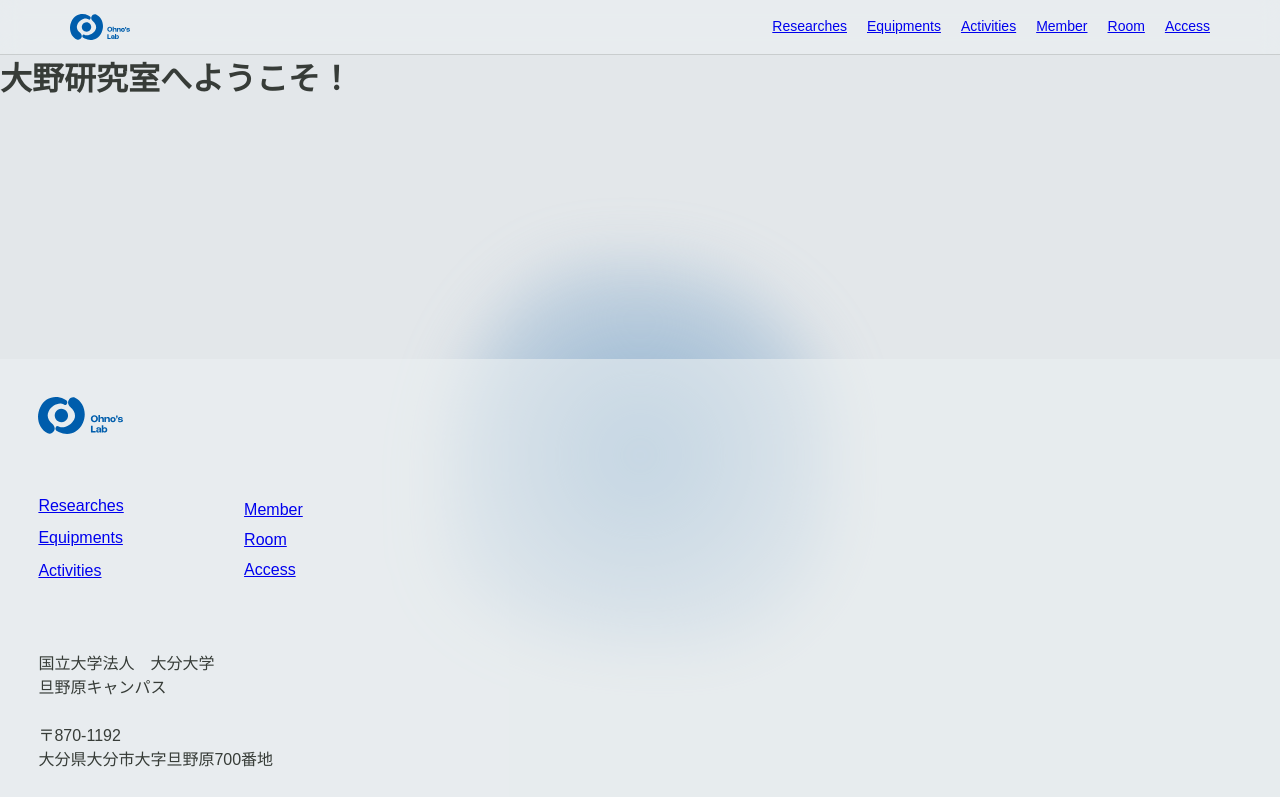
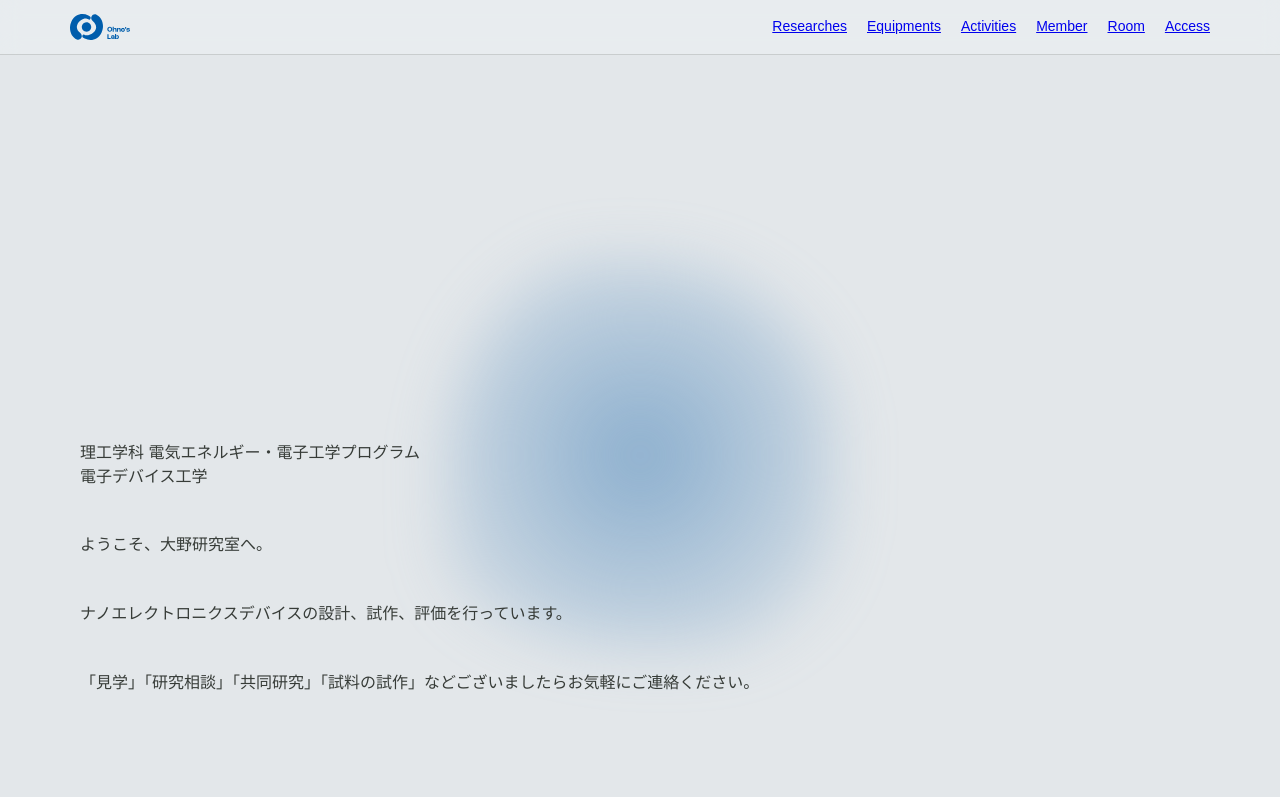
Before and after one commit to svertkatter/ohnolab3, a Nuxt app: page / in a window 1280 px wide. Shown: the top 797 px of the page. Built offline with nearby package versions, Linux system fonts and the light colour scheme; a web font is replaced by a local one.

Commit message:
feat: :sparkles: トップページの追加

```diff
--- a/assets/css/style.css
+++ b/assets/css/style.css
@@ -63,6 +63,30 @@ li{
 
 .header .list li {
     margin-left: 20px;
+}
+
+.container {
+    position: relative;
+    z-index: 1;
+    padding: 0 var(--page-padding);
+  }
+
+.top{
+    width: 100%;
+    position: relative;
+    height: calc(100dvh - 10em);
+    display: flex;
+    flex-direction: column;
+    justify-content: end;
+    z-index: 2;
+}
+
+.top p{
+    padding-bottom: 4%;
+}
+
+.top p:last-child{
+    padding: 0;
 }
 
 .footer {
--- a/pages/index.vue
+++ b/pages/index.vue
@@ -1,3 +1,10 @@
 <template>
-    <h1>大野研究室へようこそ！</h1>
+    <div class="container">
+        <div class="top">
+            <p>理工学科 電気エネルギー・電子工学プログラム<br />電子デバイス工学</p>
+            <p>ようこそ、大野研究室へ。</p>
+            <p>ナノエレクトロニクスデバイスの設計、試作、評価を行っています。</p>
+            <p>「見学」「研究相談」「共同研究」「試料の試作」などございましたらお気軽にご連絡ください。</p>
+        </div>
+    </div>
 </template>
```
